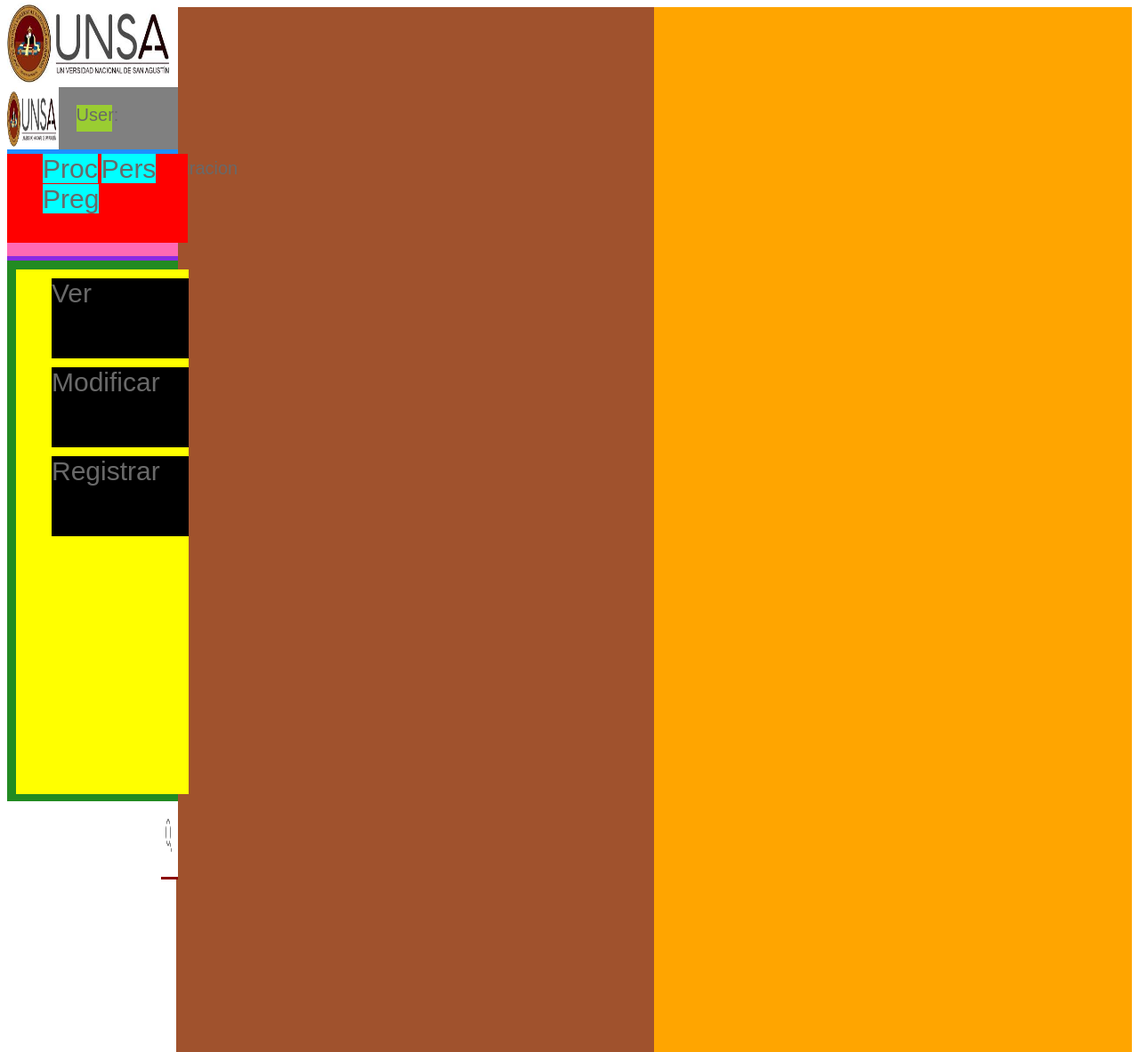
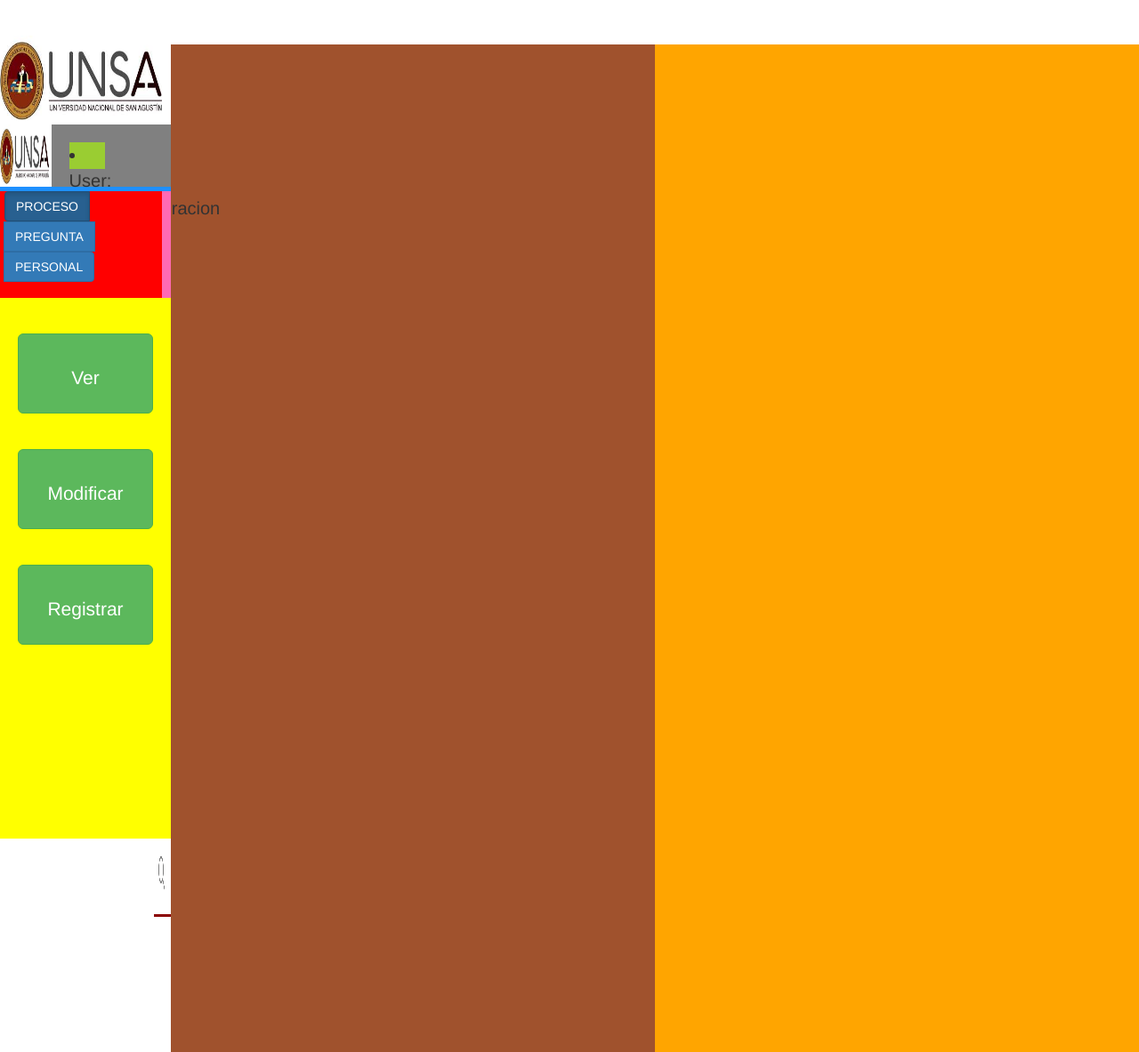
Before and after one commit to jelasus/UnsaAdmisionDataBase, a PHP site: page /cspage.html in a window 1280 px wide. Shown: the top 1183 px of the page at 89% size. Run offline with PHP 8.4, Linux system fonts and the light colour scheme.

Commit message:
avanceeee

```diff
--- a/cspage.css
+++ b/cspage.css
@@ -105,7 +105,6 @@ body{
     font-family: sans-serif;
     font-style: normal;
     font-size: 20px;
-
 }*/
 
 #logouser{
@@ -128,29 +127,53 @@ body{
 
 #nav-mainmenu{
     background-color: hotpink;
-    margin: 0% 0%;
+    margin: 0px 0px;
     float: left;
-    height: 115px;
+    height: 100%;
     width: 100%;
 }
 
 #ul-mainmenu{
     background-color: red;
-    margin: 0px 0px;
+    margin: 0px -35px;
     float: left;
-    height: 100px;
-    width: 85%; /*ajustar*/
+    height: 100%;
+    width: 113% /*ajustar*/
+}
+
+#main{
+    background-color: dimgray;
+    margin: 10px 0px;
+    /*display: inline;*/
+    float: left;
+    height: 80%;/*ajustar*/
+    width: 33%;
 }
 
 #li-main{
-    background-color: cyan;
+    background-color: white;
+
     margin: 0px 0px;
+    /*float: left;*/
     display: inline;
-    color: dimgray;
+    color: black;
     font-family: sans-serif;
     font-style: normal;
-    font-size: 30px;
+    font-size: 20px;
 }
+
+/*#li-main:active{
+    /*-webkit-transform:scale(1.5);
+    font-size: 2em;
+    color: black;
+    background-color: aqua;
+}*/
+
+
+
+
+
+
 
 /*#########################################################################*/
 
@@ -160,8 +183,8 @@ body{
     float: left;
     height: 76%;/*ajustar*/
     width: 100%;
+
 }
-
 #nav-submenu{
     background-color: forestgreen;
     margin: 0% 0%;
@@ -172,24 +195,36 @@ body{
 
 ul{
     background-color: yellow;
-    margin: 10px 10px;
+    margin: 10px 0px;
     float: left;
-    height: 97%;
-    width: 80%; /*ajustar*/
+    height: 100%;
+    width: 100%; /*ajustar*/
 }
 
 li{
-    background-color: black;
-    margin: 10px 0px;
-    display:block;
-    color: dimgray;
-    font-family: sans-serif;
-    font-style: normal;
-    font-size: 30px;
+/*    background-color: black;*/
+    margin: 20px -20px;
+/*    display:block;*/
+/*    color: dimgray;*/
+/*    font-family: sans-serif;*/
+/*    font-style: normal;*/
+/*    font-size: 10px;*/
     height: 90px;
     width: 100%;
 
 }
+h1{
+/*    background-color: black;*/
+    margin: 20px 0px;
+/*    display:block;*/
+/*    color: dimgray;*/
+/*    font-family: sans-serif;*/
+/*    font-style: normal;*/
+/*    font-size: 10px;*/
+    height: 90px;
+    width: 100%;
+}
+
 /*
 ul li{
     background-color: cyan;
--- a/cspage.html
+++ b/cspage.html
@@ -5,12 +5,13 @@
     <meta http-equiv="content-type" content="text/html; charset=utf-8">
 	<meta charset="iso-8559-1"/>
 	<meta name="description" content="pagina de prueba html5"/>
-	<meta name="keywords" content="nutricion, alimentacion, diabetes, salud, arequipa"/>
+	<meta name="keywords" content="computacion, alimentacion, diabetes, salud, arequipa"/>
 
 	<title>CS-UNSA</title>
 	<script src="cspage.js"></script>
 	<link rel="stylesheet" href="cspage.css"/>
-
+    <link rel="stylesheet" href="https://maxcdn.bootstrapcdn.com/bootstrap/3.3.1/css/bootstrap.min.css">
+	<link rel="stylesheet" href="estilos.css">
 
 </head>
 <body>
@@ -42,22 +43,45 @@
 
             <div id = "main-menu">
                 <nav id="nav-mainmenu">
-                    <ul id ="ul-mainmenu">
-                        <li id ="li-main">Proc</li>
-                        <li id ="li-main">Pers</li>
-                        <li id ="li-main">Preg</li>
+                    <ul id ="ul-mainmenu" class="btn-group" data-toggle="buttons">
+                         <label class="btn btn-primary active">
+			                <input type="radio" name="options" id="option1" autocomplete="off" checked> PROCESO
+			             </label>
+			             <label class="btn btn-primary">
+			                 <input type="radio" name="options" id="option2" autocomplete="off"> PREGUNTA
+			             </label>
+                         <label class="btn btn-primary">
+			                 <input type="radio" name="options" id="option3" autocomplete="off"> PERSONAL
+			             </label>
+                        <!--<div id = "main">
+                            <br>
+                            <br>
+                            <li id ="li-main" class = "btn active">Pregunta</li>
+                        </div>-->
+
                     </ul>
                 </nav>
 
             </div>
 
 
-            <div id = "sub-menu">
+            <div id = "sub-menu" >
                 <nav id="nav-submenu">
                     <ul>
-                        <li>Ver</li>
-                        <li>Modificar</li>
-                        <li>Registrar</li>
+                        <br>
+                        <li class="btn btn-success btn-lg btn-block">                 <br>
+                            <large class = "lead">Ver</large>
+                        </li>
+                        <br>
+                        <li class="btn btn-success btn-lg btn-block">
+                            <br>
+                            <large class = "lead">Modificar</large>
+                        </li>
+                        <br>
+                        <li class="btn btn-success btn-lg btn-block">
+                            <br>
+                            <large class = "lead">Registrar</large>
+                        </li>
                     </ul>
                 </nav>
 
```
